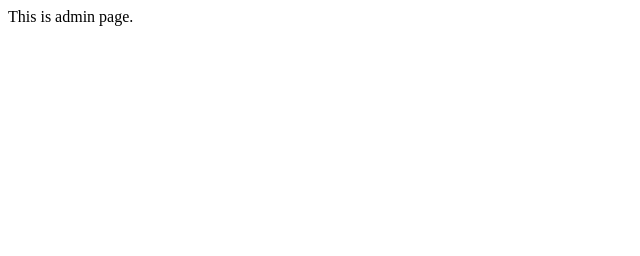
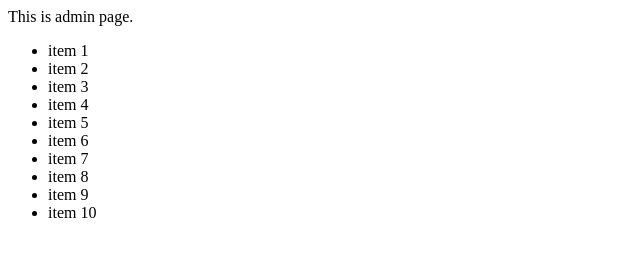
Before and after one commit to Exarch-Eden/COMP4537, a website: page public/COMP4537/termproject/api/v1/admin.html in a window 1280 px wide. Shown: the whole page, without its empty margins (0-640 px from the left). Drawn offline with Linux system fonts and the light colour scheme; no server answers.

Commit message:
Updated admin page with prototype uri status extraction

```diff
--- a/public/COMP4537/termproject/api/v1/admin.html
+++ b/public/COMP4537/termproject/api/v1/admin.html
@@ -8,6 +8,8 @@
 <body>
     This is admin page.
 
+    <div id="uriStatusContainer"></div>
+
     <script src="./scripts/admin.js"></script>
 </body>
 </html>
--- a/public/COMP4537/termproject/api/v1/scripts/admin.js
+++ b/public/COMP4537/termproject/api/v1/scripts/admin.js
@@ -0,0 +1,78 @@
+// api key
+const apiKey = "2621c1e4-6c9a-4d96-b9f6-8d734c115da2";
+
+// the base link for API calls
+const baseAPILink = "https://billyvunguyen.com/AnimeAway/v1/";
+
+// link suffixes for API related calls
+const apiUriStatus = "uri_status";
+
+// id constants
+const uriStatusContainerId = "uriStatusContainer";
+
+// DOM create element tag constants
+const CREATE_UL = "ul";
+const CREATE_LI = "li";
+
+// http method constants
+const GET = "GET";
+const POST = "POST";
+const PUT = "PUT";
+const UPDATE = "UPDATE";
+const DELETE = "DELETE";
+
+// the maximum possible number of URIs
+const MAX_URIS = 10;
+
+window.onload = () => {
+  renderUri();
+};
+
+const renderUri = () => {
+  // container for the uri unordered list
+  const uriContainer = document.getElementById(uriStatusContainerId);
+
+  // list to hold the data extracted from URI table in database
+  const uriList = document.createElement(CREATE_UL);
+
+  // execute GET method to grab the URI statuses from database
+  const uriData = getUri();
+
+  // put data into unordered list
+  for (let i = 0; i < MAX_URIS; i++) {
+    const currentUri = document.createElement(CREATE_LI);
+    currentUri.innerText = `item ${i + 1}`;
+    uriList.appendChild(currentUri);
+  }
+
+  uriContainer.appendChild(uriList);
+}
+
+const getUri = () => {
+  const uriData = {};
+
+  const xhttp = new XMLHttpRequest();
+
+  const url = baseAPILink + apiUriStatus + `?api_key=${apiKey}`;
+  console.log(`link: ${url}`);
+
+  xhttp.open(GET, url, true);
+
+  xhttp.setRequestHeader("Content-Type", "application/json");
+
+  xhttp.send();
+
+  xhttp.onreadystatechange = () => {
+    if (xhttp.readyState === 4 && xhttp.status === 200) {
+      console.log("finished reading data");
+
+      console.log(`responseText: \n${xhttp.responseText}`);
+    } else {
+      console.log("not finished reading data");
+    }
+  }
+
+  console.log("end of getUri()");
+
+  return uriData;
+}
```
